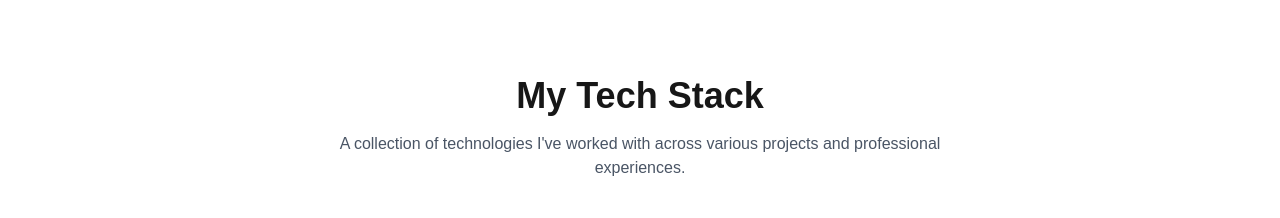
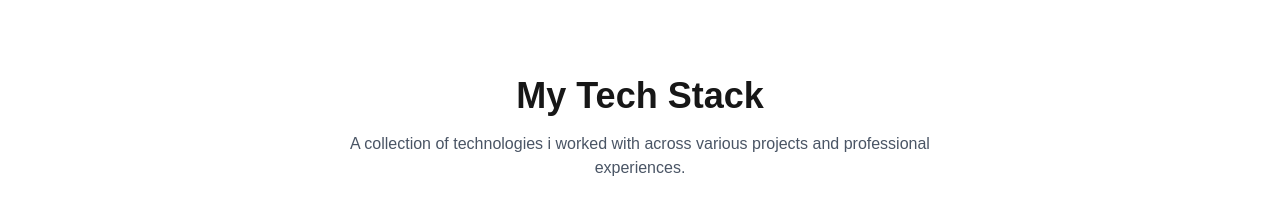
Before and after one commit to soham408/Portfolio_Using_NextJS, a Next.js app: page / in a window 1280 px wide. Shown: the part 880-1098 px from the top of the page. Built offline with nearby package versions, Linux system fonts and the light colour scheme.

Commit message:
production err

```diff
--- a/src/components/TechstackShowcase.tsx
+++ b/src/components/TechstackShowcase.tsx
@@ -33,7 +33,7 @@ export default function TechStackShowcase({
         <div className="max-w-6xl mx-auto">
         <h1 className="text-3xl md:text-4xl font-bold mb-4 text-center">My Tech Stack</h1>
         <p className="text-center text-gray-600 dark:text-gray-400 mb-10 max-w-2xl mx-auto">
-          A collection of technologies I've worked with across various projects and professional experiences.
+          A collection of technologies i worked with across various projects and professional experiences.
         </p>
       </div>
 
--- a/src/components/ui/input.tsx
+++ b/src/components/ui/input.tsx
@@ -2,8 +2,7 @@ import * as React from "react"
 
 import { cn } from "@/lib/utils"
 
-export interface InputProps
-  extends React.InputHTMLAttributes<HTMLInputElement> {}
+  export interface InputProps extends React.InputHTMLAttributes<HTMLInputElement> {}
 
 const Input = React.forwardRef<HTMLInputElement, InputProps>(
   ({ className, type, ...props }, ref) => {
```
